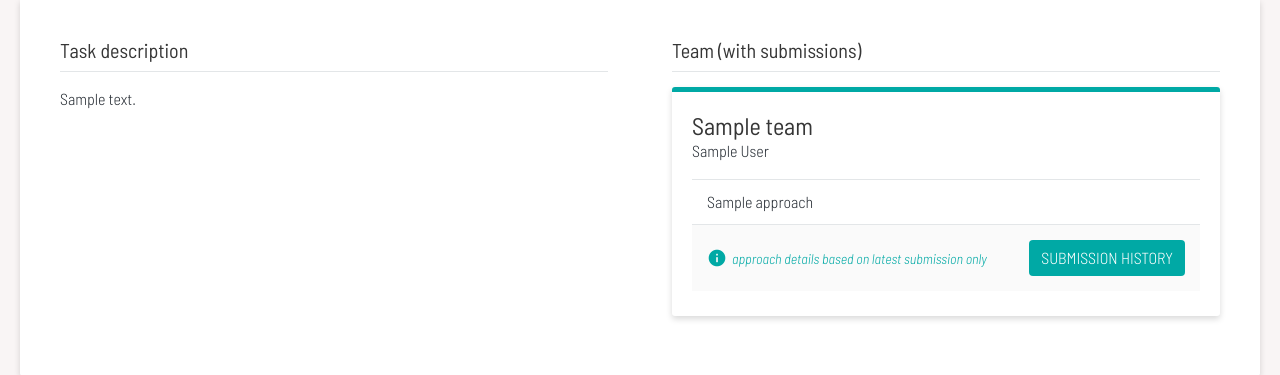
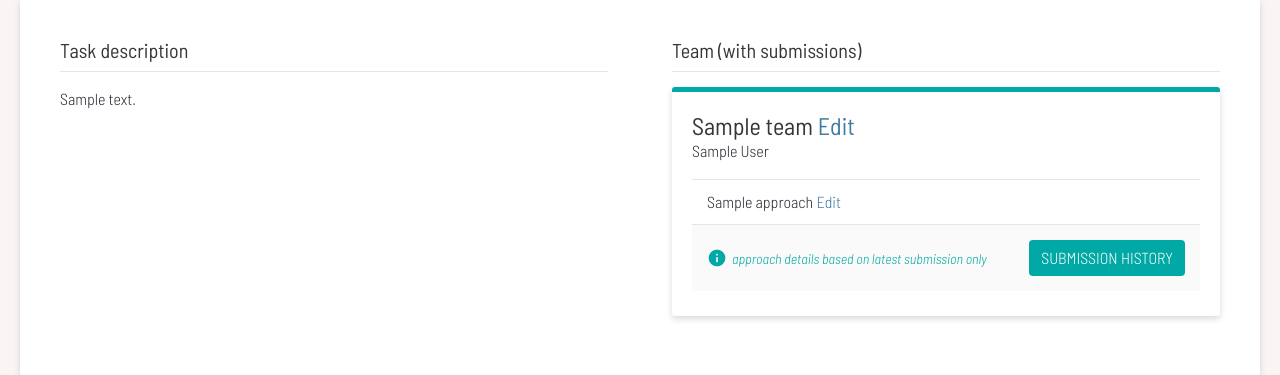
Before and after one commit to ImageMarkup/stade, a Django app: page /task/1 in a window 1280 px wide. Shown: the part 185-560 px from the top of the page. Run offline with Django 3.2, Linux system fonts and the light colour scheme; a user stored in the database is signed in; tables that the repository leaves empty hold one stand-in row (values such as "Sample post"); data that the repository does not hold is empty; parts of the project's set-up code (start-up, migrations or seed data) failed here and were passed over.

Commit message:
Add links to access editing features easily

```diff
--- a/core/templates/task-detail.html
+++ b/core/templates/task-detail.html
@@ -23,13 +23,13 @@
         <h2 class="title is-5">Team (with submissions)</h2>
           {% for team in teams %}
           <div class="team">
-            <h3>{{ team.name }}</h3>
+            <h3>{{ team.name }} <a href="{% url 'edit-team' team.id %}">Edit</a></h3>
             <p>{{ team.user_full_names|join:", " }}</p>
 
             {% if team.approach_set.all %}
               {% for approach in team.approach_set.all %}
               <div class="approach">
-                <span class="approach-name">{{ approach.name }}</span>
+                <span class="approach-name">{{ approach.name }} <a href="{% url 'edit-approach' approach.id %}">Edit</a></span>
                 {% with latest_submission=approach.latest_submission %}
                     {% if latest_submission %}
                     <span class="status">{{ latest_submission.get_status_display }}
```
